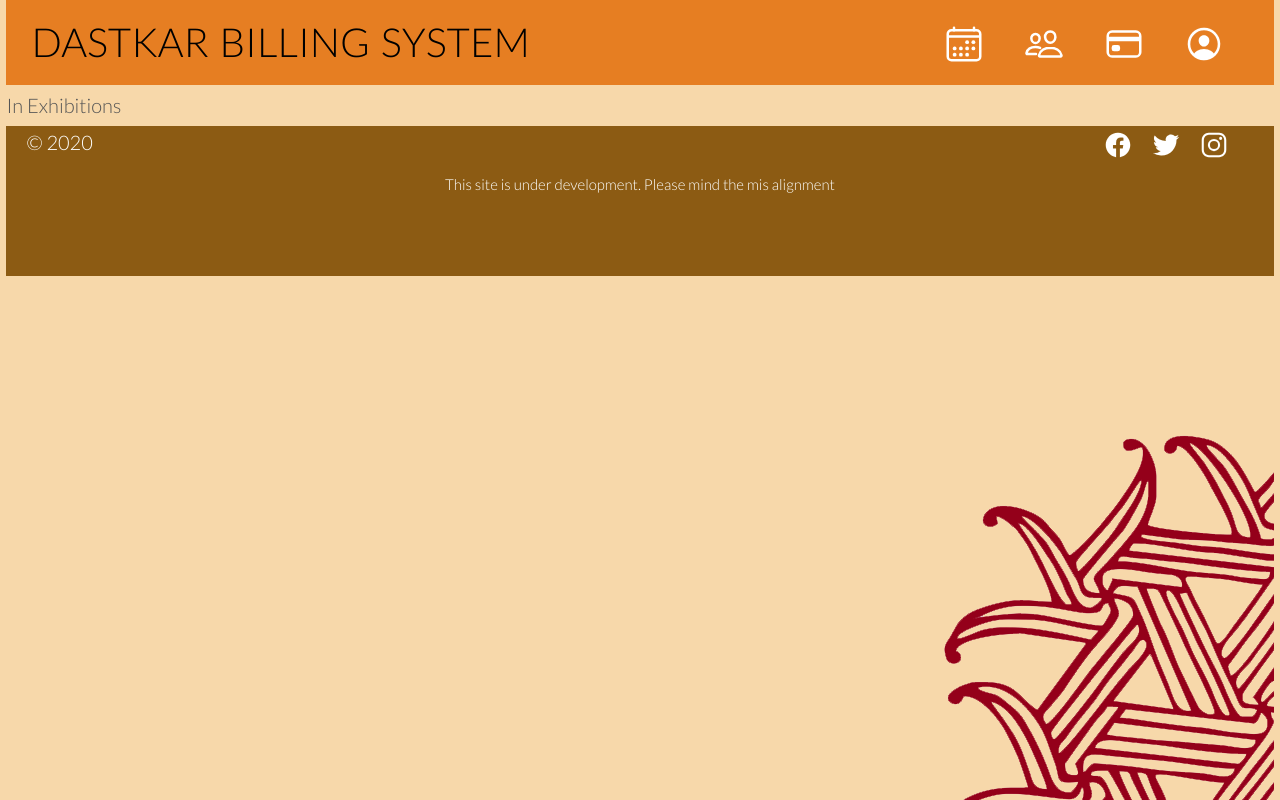
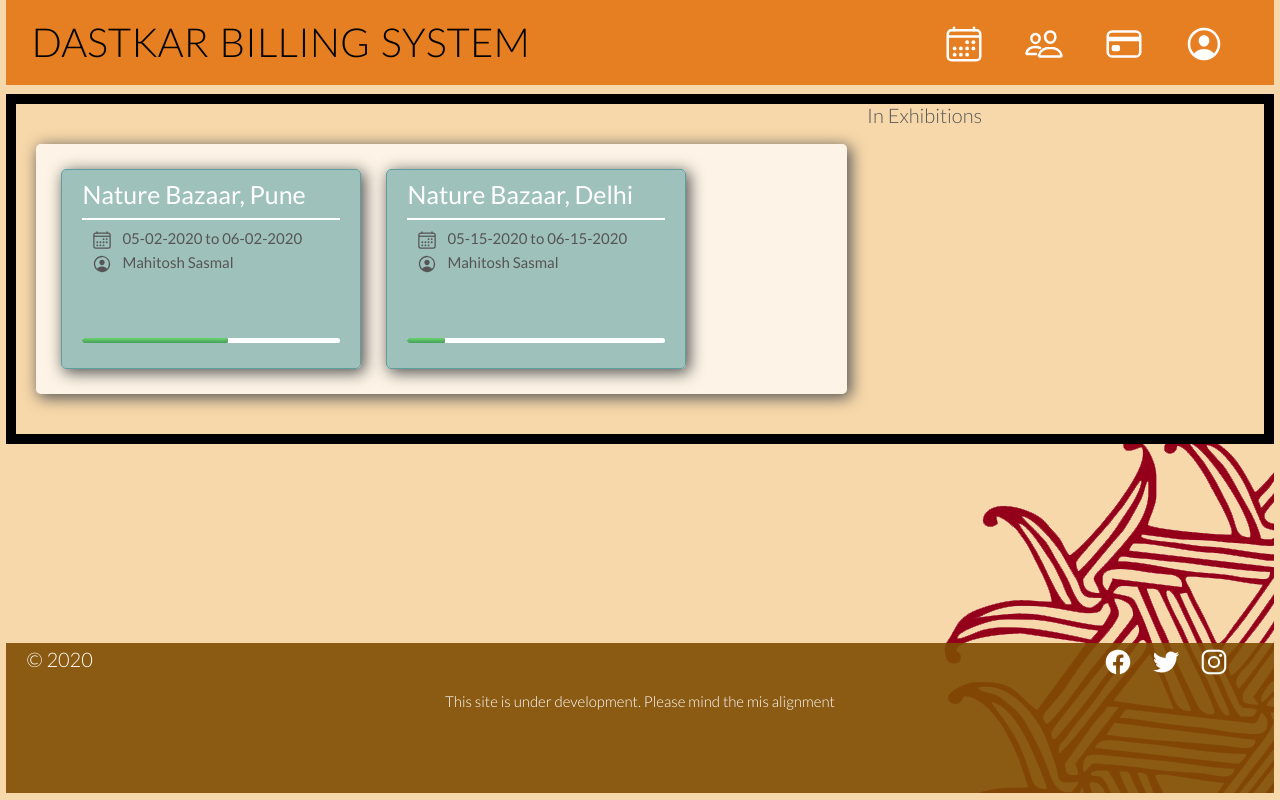
Before and after one commit to ayansasmal/dastkar, a React (Create React App) app in the folder WIP/dastkar-ui/: page /exhibition in a window 1280 px wide. Built offline with nearby package versions, Linux system fonts and the light colour scheme.

Commit message:
added exhibitions

```diff
--- a/WIP/dastkar-ui/src/App.module.css
+++ b/WIP/dastkar-ui/src/App.module.css
@@ -1,2 +1,3 @@
-.App {
+.App main {
+  height: calc(100vh - 260px);
 }
--- /dev/null
+++ b/WIP/dastkar-ui/src/components/Exhibition/Exhibition.js
@@ -0,0 +1,33 @@
+import React from "react";
+import classes from "./Exhibition.module.css";
+
+const Exhibition = (props) => {
+  const duration = new Date(props.endDate) - new Date(props.startDate);
+  console.log(new Date(props.endDate), new Date(props.startDate), duration);
+  const elapsed = new Date() - new Date(props.startDate);
+  console.log(elapsed);
+  const pc = ((elapsed / duration) * 100).toFixed(2);
+  console.log("Percent done", pc);
+  return (
+    <div className={classes.Exhibition}>
+      <h4>
+        {props.name}, {props.location}
+      </h4>
+      <div>
+        <ion-icon name="calendar-outline" />
+        <span className={classes.Detail}>
+          {props.startDate} to {props.endDate}
+        </span>
+      </div>
+      <div>
+        <ion-icon name="person-circle-outline" />
+        <span className={classes.Detail}>{props.spoc}</span>
+      </div>
+      <div className={[classes.meter, classes.nostripes].join(" ")}>
+        <span style={{ width: `${pc}%` }}></span>
+      </div>
+    </div>
+  );
+};
+
+export default Exhibition;
--- /dev/null
+++ b/WIP/dastkar-ui/src/components/Exhibition/Exhibition.module.css
@@ -0,0 +1,192 @@
+.Exhibition {
+  width: 300px;
+  height: 200px;
+  background-color: rgb(95, 158, 160, 0.6);
+  padding: 10px 20px;
+  box-shadow: 3px 3px 15px 1px;
+  display: inline-block;
+  border-radius: 5px;
+  border: 1px solid rgb(95, 158, 160);
+  margin: 5px 20px 5px 5px;
+}
+
+.Exhibition h4 {
+  font-weight: 400;
+  font-size: 125%;
+  text-transform: capitalize;
+  color: #fff;
+}
+
+.Exhibition h4:after {
+  display: block;
+  height: 2px;
+  background-color: #fff;
+  content: " ";
+  margin: 10px auto;
+}
+
+.Exhibition ion-icon {
+  font-size: 20px;
+  padding: 0 10px;
+}
+
+.Detail {
+  margin: 10px 0;
+  padding: 10px 0px;
+  font-weight: 400;
+  font-size: 75%;
+  vertical-align: text-top;
+  /* border: 1px solid black; */
+}
+
+.Exhibition progress[value] {
+  background-color: #fff;
+  margin-top: 40px;
+  width: 100%;
+  height: 5px;
+}
+
+.meter {
+  height: 5px; /* Can be anything */
+  position: relative;
+  margin: 60px 0 20px 0; /* Just for demo spacing */
+  background: #fff;
+  -moz-border-radius: 25px;
+  -webkit-border-radius: 25px;
+  border-radius: 25px;
+
+  -webkit-box-shadow: inset 0 -1px 1px rgba(255, 255, 255, 0.3);
+  -moz-box-shadow: inset 0 -1px 1px rgba(255, 255, 255, 0.3);
+  box-shadow: inset 0 -1px 1px rgba(255, 255, 255, 0.3);
+}
+.meter > span {
+  display: block;
+  height: 100%;
+  -webkit-border-top-right-radius: 8px;
+  -webkit-border-bottom-right-radius: 8px;
+  -moz-border-radius-topright: 8px;
+  -moz-border-radius-bottomright: 8px;
+  border-top-right-radius: 8px;
+  border-bottom-right-radius: 8px;
+  -webkit-border-top-left-radius: 20px;
+  -webkit-border-bottom-left-radius: 20px;
+  -moz-border-radius-topleft: 20px;
+  -moz-border-radius-bottomleft: 20px;
+  border-top-left-radius: 20px;
+  border-bottom-left-radius: 20px;
+  /* background-color: rgb(43, 194, 83); */
+  background-color: gray;
+  background-image: -webkit-gradient(
+    linear,
+    left bottom,
+    left top,
+    color-stop(0, rgb(43, 194, 83)),
+    color-stop(1, rgb(84, 240, 84))
+  );
+  background-image: -moz-linear-gradient(
+    center bottom,
+    rgb(43, 194, 83) 37%,
+    rgb(84, 240, 84) 69%
+  );
+  -webkit-box-shadow: inset 0 2px 9px rgba(255, 255, 255, 0.3),
+    inset 0 -2px 6px rgba(0, 0, 0, 0.4);
+  -moz-box-shadow: inset 0 2px 9px rgba(255, 255, 255, 0.3),
+    inset 0 -2px 6px rgba(0, 0, 0, 0.4);
+  box-shadow: inset 0 2px 9px rgba(255, 255, 255, 0.3),
+    inset 0 -2px 6px rgba(0, 0, 0, 0.4);
+  position: relative;
+  overflow: hidden;
+}
+.meter > span:after,
+.animate > span > span {
+  content: "";
+  position: absolute;
+  top: 0;
+  left: 0;
+  bottom: 0;
+  right: 0;
+  background-image: -webkit-gradient(
+    linear,
+    0 0,
+    100% 100%,
+    color-stop(0.25, rgba(255, 255, 255, 0.2)),
+    color-stop(0.25, transparent),
+    color-stop(0.5, transparent),
+    color-stop(0.5, rgba(255, 255, 255, 0.2)),
+    color-stop(0.75, rgba(255, 255, 255, 0.2)),
+    color-stop(0.75, transparent),
+    to(transparent)
+  );
+  background-image: -moz-linear-gradient(
+    -45deg,
+    rgba(255, 255, 255, 0.2) 25%,
+    transparent 25%,
+    transparent 50%,
+    rgba(255, 255, 255, 0.2) 50%,
+    rgba(255, 255, 255, 0.2) 75%,
+    transparent 75%,
+    transparent
+  );
+  z-index: 1;
+  -webkit-background-size: 50px 50px;
+  -moz-background-size: 50px 50px;
+  -webkit-animation: move 2s linear infinite;
+  -webkit-border-top-right-radius: 8px;
+  -webkit-border-bottom-right-radius: 8px;
+  -moz-border-radius-topright: 8px;
+  -moz-border-radius-bottomright: 8px;
+  border-top-right-radius: 8px;
+  border-bottom-right-radius: 8px;
+  -webkit-border-top-left-radius: 20px;
+  -webkit-border-bottom-left-radius: 20px;
+  -moz-border-radius-topleft: 20px;
+  -moz-border-radius-bottomleft: 20px;
+  border-top-left-radius: 20px;
+  border-bottom-left-radius: 20px;
+  overflow: hidden;
+}
+
+.animate > span:after {
+  display: none;
+}
+
+@-webkit-keyframes move {
+  0% {
+    background-position: 0 0;
+  }
+  100% {
+    background-position: 50px 50px;
+  }
+}
+
+.orange > span {
+  background-color: #f1a165;
+  background-image: -moz-linear-gradient(top, #f1a165, #f36d0a);
+  background-image: -webkit-gradient(
+    linear,
+    left top,
+    left bottom,
+    color-stop(0, #f1a165),
+    color-stop(1, #f36d0a)
+  );
+  background-image: -webkit-linear-gradient(#f1a165, #f36d0a);
+}
+
+.red > span {
+  background-color: #f0a3a3;
+  background-image: -moz-linear-gradient(top, #f0a3a3, #f42323);
+  background-image: -webkit-gradient(
+    linear,
+    left top,
+    left bottom,
+    color-stop(0, #f0a3a3),
+    color-stop(1, #f42323)
+  );
+  background-image: -webkit-linear-gradient(#f0a3a3, #f42323);
+}
+
+.nostripes > span > span,
+.nostripes > span:after {
+  -webkit-animation: none;
+  background-image: none;
+}
--- a/WIP/dastkar-ui/src/components/Footer/Footer.module.css
+++ b/WIP/dastkar-ui/src/components/Footer/Footer.module.css
@@ -2,6 +2,8 @@
   background: rgba(128, 78, 3, 0.9);
   height: 150px;
   color: #fff;
+  grid-row-start: 2;
+  grid-row-end: 3;
 }
 
 .Footer ion-icon {
--- a/WIP/dastkar-ui/src/components/SocialSignIns/SocialSignIn/SocialSignIn.module.css
+++ b/WIP/dastkar-ui/src/components/SocialSignIns/SocialSignIn/SocialSignIn.module.css
@@ -7,7 +7,6 @@
 }
 
 .SocialSignIn ion-icon {
-  font-size: 24px;
   border-right: 2px solid #fff;
   padding: 0 10px;
   font-size: 20px;
--- a/WIP/dastkar-ui/src/components/UpcomingEvents/UpcomingEvents.js
+++ b/WIP/dastkar-ui/src/components/UpcomingEvents/UpcomingEvents.js
@@ -1,8 +1,26 @@
 import React from "react";
 import classes from "./UpcomingEvents.module.css";
+import Exhibition from "../Exhibition/Exhibition";
 
 const UpcomingEvents = (props) => {
-  return <div className={classes.UpcomingEvents}></div>;
+  return (
+    <div className={classes.UpcomingEvents}>
+      <Exhibition
+        name="Nature Bazaar"
+        location="Pune"
+        startDate="05-02-2020"
+        endDate="06-02-2020"
+        spoc="Mahitosh Sasmal"
+      />
+      <Exhibition
+        name="Nature Bazaar"
+        location="Delhi"
+        startDate="05-15-2020"
+        endDate="06-15-2020"
+        spoc="Mahitosh Sasmal"
+      />
+    </div>
+  );
 };
 
 export default UpcomingEvents;
--- a/WIP/dastkar-ui/src/containers/Exhibitions/Exhibitions.js
+++ b/WIP/dastkar-ui/src/containers/Exhibitions/Exhibitions.js
@@ -1,9 +1,11 @@
 import React from "react";
 import classes from "./Exhibitions.module.css";
+import UpcomingEvents from "../../components/UpcomingEvents/UpcomingEvents";
 
 const Exhibitions = (props) => {
   return (
     <div className={classes.Exhibitions}>
+      <UpcomingEvents />
       <p>In Exhibitions</p>
     </div>
   );
--- a/WIP/dastkar-ui/src/containers/Exhibitions/Exhibitions.module.css
+++ b/WIP/dastkar-ui/src/containers/Exhibitions/Exhibitions.module.css
@@ -0,0 +1,6 @@
+.Exhibitions {
+  box-sizing: border-box;
+  display: inline-flex;
+  width: 100%;
+  border: 10px solid black;
+}
--- a/WIP/dastkar-ui/src/index.css
+++ b/WIP/dastkar-ui/src/index.css
@@ -23,7 +23,6 @@ body {
 
 body {
   width: 99vw;
-  height: 100vh;
   background: url(./assets/images/Dastkar_LOGO_BG.png);
   background-repeat: no-repeat;
   background-position: bottom -400px right -400px;
@@ -31,6 +30,7 @@ body {
   margin-left: 0.5vw;
   -webkit-font-smoothing: antialiased;
   -moz-osx-font-smoothing: grayscale;
+  min-height: calc(100vh - 150px);
 }
 
 code {
```
